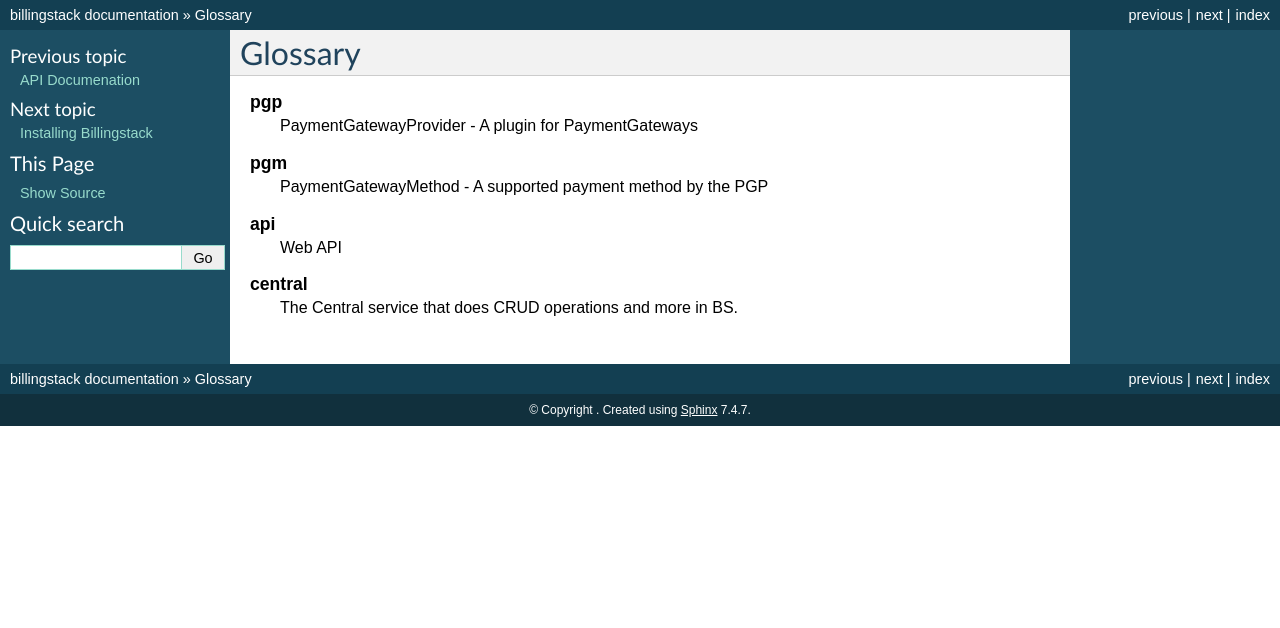
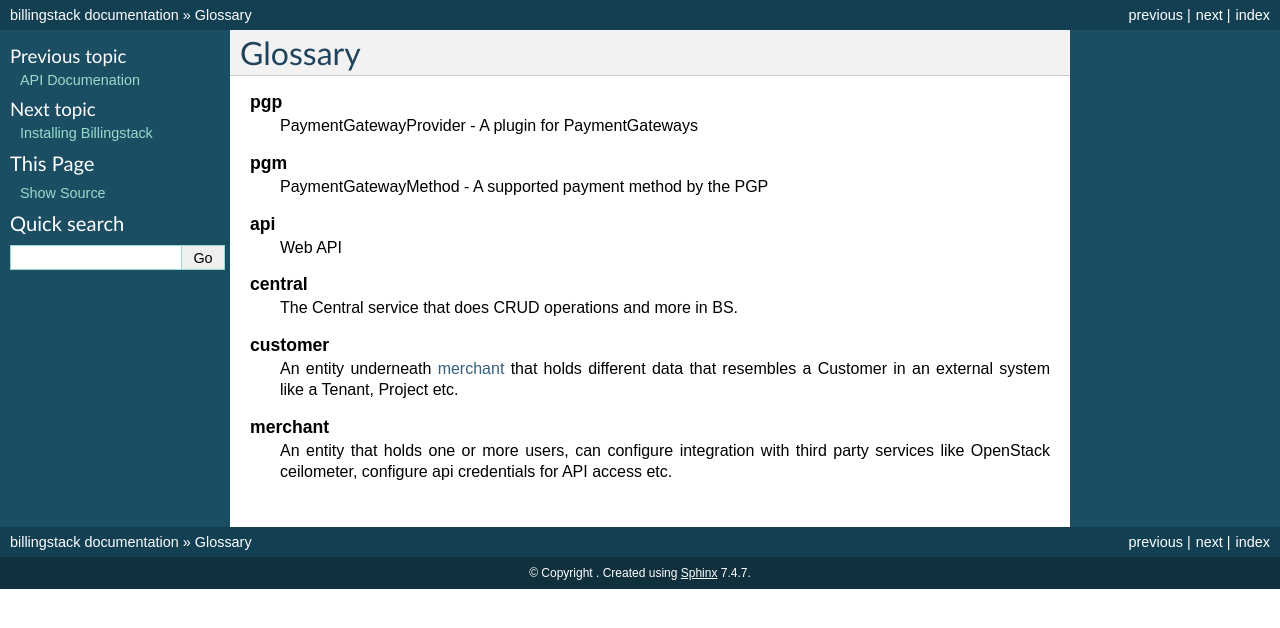
Before and after one commit to stackforge/billingstack, a Sphinx documentation site: the page built from doc/source/glossary.rst, in a window 1280 px wide. Shown: the top 628 px of the page. Built offline with Sphinx 7.4.7, drawn with Linux system fonts in a browser that asks for light colours; the version number could not be read and is left out.

```diff
--- a/doc/source/glossary.rst
+++ b/doc/source/glossary.rst
@@ -29,3 +29,10 @@ Glossary
         Web API
     central
         The Central service that does CRUD operations and more in BS.
+    customer
+        An entity underneath :term:`merchant` that holds different data that
+        resembles a Customer in an external system like a Tenant, Project etc.
+    merchant
+        An entity that holds one or more users, can configure integration with
+        third party services like OpenStack ceilometer, configure api
+        credentials for API access etc.
--- a/doc/source/index.rst
+++ b/doc/source/index.rst
@@ -15,6 +15,7 @@ Contents:
    api
    glossary
    install/index
+   resources/index
 
 
 Indices and tables
```
Also changed, not shown: doc/source/resources/index.rst (added, +25 -0 lines), doc/source/resources/subscriptions.rst (added, +41 -0 lines).
